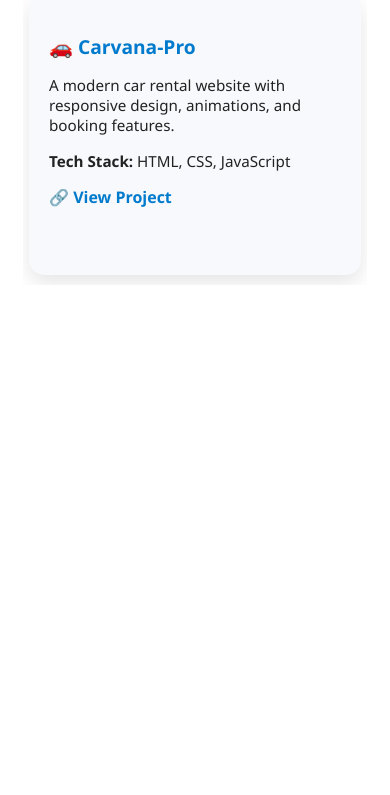
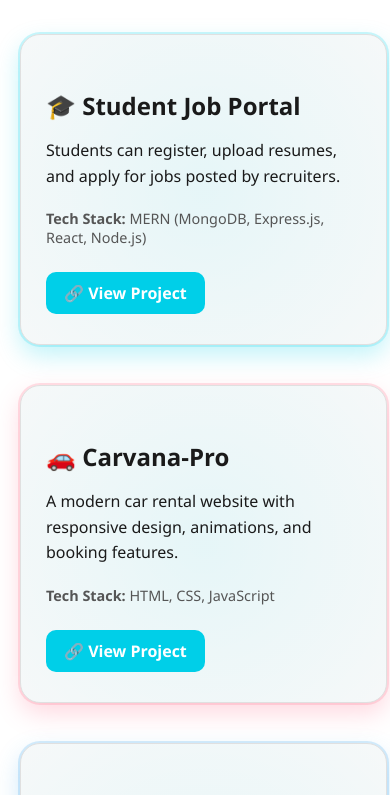
Before and after one commit to barasiya/Aakash-PORTFOLIO-2025, a plain HTML site: page Projects.html in a window 390 px wide. Shown: the part 146-941 px from the top of the page. Before the commit the page ends 844 px from the top, so only its background shows below. Drawn offline with Linux system fonts and the light colour scheme; a web font is replaced by a local one.

Commit message:
Add files via upload

```diff
--- a/Projects.css
+++ b/Projects.css
@@ -1,134 +1,189 @@
-/* ===== Projects Section ===== */
-.projects-section {
-  padding: 60px 20px;
-  background: #ffffff;
-  font-family: 'Segoe UI', sans-serif;
-  color: #222222;
+/* ========== ROOT VARIABLES ========== */
+:root {
+  --bg-color: #ffffff;
+  --card-bg: #f9f9f9;
+  --text-color: #1a1a1a;
+  --highlight: #00cfe8;
+  --shadow-color: rgba(0, 207, 232, 0.25);
+  --shadow-hover: rgba(0, 207, 232, 0.35);
+  --border-radius: 20px;
+  --font-family: 'Segoe UI', sans-serif;
 }
 
-/* ===== Section Title ===== */
+/* ========== GLOBAL STYLES ========== */
+body {
+  margin: 0;
+  padding: 0;
+  font-family: var(--font-family);
+  background-color: var(--bg-color);
+  color: var(--text-color);
+}
+
+/* ========== SECTION STYLING ========== */
+.section {
+  padding: 60px 20px;
+  max-width: 1300px;
+  margin: auto;
+}
+
 .section-title {
   text-align: center;
-  font-size: 2.2rem;
-  color: #0c4a6e;
-  margin-bottom: 15px;
+  font-size: 2.8rem;
+  color: var(--highlight);
+  margin-bottom: 50px;
+  letter-spacing: 1px;
 }
 
-.section-title span {
-  color: #00c9ff;
-}
-
-/* ===== Scroll Hint for Mobile ===== */
-.scroll-hint-mobile {
-  display: none;
-  text-align: center;
-  font-size: 1rem;
-  color: #888;
-  margin-bottom: 10px;
-}
-
-/* ===== Container ===== */
+/* ========== PROJECTS CONTAINER ========== */
 .projects-container {
   display: flex;
   flex-wrap: wrap;
+  gap: 40px;
   justify-content: center;
-  gap: 2rem;
 }
 
-/* ===== Individual Project Box (3D Styled) ===== */
+/* ========== BASE PROJECT CARD ========== */
 .project-box {
-  background: #f7f9fc;
-  color: #222222;
-  border-radius: 15px;
-  padding: 20px;
+  background: var(--card-bg);
+  padding: 30px 25px;
+  border-radius: var(--border-radius);
   width: 100%;
   max-width: 350px;
-  transition: transform 0.4s ease, box-shadow 0.4s ease;
-  box-shadow: 0 8px 20px rgba(0, 0, 0, 0.06);
-  perspective: 1000px;
+  transition: all 0.4s ease;
   transform-style: preserve-3d;
-  will-change: transform;
+  transform: perspective(1000px);
+  border: 1px solid #e0e0e0;
+  cursor: pointer;
+  position: relative;
+  overflow: hidden;
+  z-index: 1;
 }
 
-/* Hover Effect (All Devices Now) */
-.project-box:hover {
-  transform: rotateX(6deg) rotateY(6deg) scale(1.03);
-  box-shadow: 0 25px 35px rgba(0, 0, 0, 0.2);
+/* 3D Floating Effect Layer */
+.project-box::before {
+  content: '';
+  position: absolute;
+  top: -50%;
+  left: -50%;
+  width: 200%;
+  height: 200%;
+  background: radial-gradient(circle, rgba(0, 207, 232, 0.08), transparent 60%);
+  transform: rotate(25deg);
+  z-index: 0;
 }
 
-/* ===== Project Content ===== */
+/* ========== PROJECT CONTENT ========== */
 .project-title {
-  font-size: 1.3rem;
-  margin-bottom: 10px;
-  color: #007acc;
+  font-size: 1.5rem;
+  margin-bottom: 15px;
+  z-index: 1;
+  position: relative;
 }
 
 .project-desc {
   font-size: 1rem;
-  margin-bottom: 10px;
+  margin-bottom: 20px;
+  line-height: 1.6;
+  z-index: 1;
+  position: relative;
 }
 
 .project-tech {
   font-size: 0.9rem;
-  margin-bottom: 15px;
+  margin-bottom: 25px;
+  color: #555;
+  z-index: 1;
+  position: relative;
 }
 
+/* ========== PROJECT LINK ========== */
 .project-link {
+  display: inline-block;
+  padding: 10px 18px;
+  background-color: var(--highlight);
+  color: #fff;
   text-decoration: none;
-  color: #007acc;
-  font-weight: bold;
-  border-bottom: 1px solid transparent;
-  transition: border-color 0.3s;
+  border-radius: 10px;
+  font-weight: 600;
+  transition: all 0.3s ease;
+  z-index: 1;
+  position: relative;
 }
 
 .project-link:hover {
-  border-color: #007acc;
+  background-color: #00b4cc;
+  transform: scale(1.05);
 }
 
-/* ===== Responsive Design (Same 3D look on mobile) ===== */
+/* ========== COLOR VARIANTS (7 styles) ========== */
+.color1 {
+  box-shadow: 0 0 0 2px rgba(0, 207, 232, 0.2), 0 10px 25px rgba(0, 207, 232, 0.25);
+}
+.color1:hover {
+  transform: perspective(1000px) rotateY(4deg) translateY(-10px) scale(1.03);
+  box-shadow: 0 0 0 3px rgba(0, 207, 232, 0.35), 0 15px 40px rgba(0, 207, 232, 0.35);
+}
+
+.color2 {
+  box-shadow: 0 0 0 2px rgba(255, 99, 132, 0.2), 0 10px 25px rgba(255, 99, 132, 0.25);
+}
+.color2:hover {
+  transform: perspective(1000px) rotateY(4deg) translateY(-10px) scale(1.03);
+  box-shadow: 0 0 0 3px rgba(255, 99, 132, 0.35), 0 15px 40px rgba(255, 99, 132, 0.35);
+}
+
+.color3 {
+  box-shadow: 0 0 0 2px rgba(54, 162, 235, 0.2), 0 10px 25px rgba(54, 162, 235, 0.25);
+}
+.color3:hover {
+  transform: perspective(1000px) rotateY(4deg) translateY(-10px) scale(1.03);
+  box-shadow: 0 0 0 3px rgba(54, 162, 235, 0.35), 0 15px 40px rgba(54, 162, 235, 0.35);
+}
+
+.color4 {
+  box-shadow: 0 0 0 2px rgba(255, 206, 86, 0.2), 0 10px 25px rgba(255, 206, 86, 0.25);
+}
+.color4:hover {
+  transform: perspective(1000px) rotateY(4deg) translateY(-10px) scale(1.03);
+  box-shadow: 0 0 0 3px rgba(255, 206, 86, 0.35), 0 15px 40px rgba(255, 206, 86, 0.35);
+}
+
+.color5 {
+  box-shadow: 0 0 0 2px rgba(75, 192, 192, 0.2), 0 10px 25px rgba(75, 192, 192, 0.25);
+}
+.color5:hover {
+  transform: perspective(1000px) rotateY(4deg) translateY(-10px) scale(1.03);
+  box-shadow: 0 0 0 3px rgba(75, 192, 192, 0.35), 0 15px 40px rgba(75, 192, 192, 0.35);
+}
+
+.color6 {
+  box-shadow: 0 0 0 2px rgba(153, 102, 255, 0.2), 0 10px 25px rgba(153, 102, 255, 0.25);
+}
+.color6:hover {
+  transform: perspective(1000px) rotateY(4deg) translateY(-10px) scale(1.03);
+  box-shadow: 0 0 0 3px rgba(153, 102, 255, 0.35), 0 15px 40px rgba(153, 102, 255, 0.35);
+}
+
+.color7 {
+  box-shadow: 0 0 0 2px rgba(255, 159, 64, 0.2), 0 10px 25px rgba(255, 159, 64, 0.25);
+}
+.color7:hover {
+  transform: perspective(1000px) rotateY(4deg) translateY(-10px) scale(1.03);
+  box-shadow: 0 0 0 3px rgba(255, 159, 64, 0.35), 0 15px 40px rgba(255, 159, 64, 0.35);
+}
+
+/* ========== RESPONSIVE ========== */
 @media (max-width: 768px) {
-  .projects-section {
-    padding: 40px 15px;
-  }
-
-  .scroll-hint-mobile {
-    display: block;
-    animation: bounceHint 2s infinite;
-  }
-
-  @keyframes bounceHint {
-    0%, 100% { transform: translateX(0); }
-    50% { transform: translateX(-10px); }
-  }
-
   .projects-container {
-    flex-wrap: nowrap;
-    overflow-x: auto;
-    scroll-snap-type: x mandatory;
-    gap: 1.5rem;
-    padding-bottom: 10px;
+    flex-direction: column;
+    align-items: center;
   }
 
   .project-box {
-    flex: 0 0 85%;
-    max-width: 85%;
-    scroll-snap-align: center;
-    padding: 20px;
-    box-shadow: 0 8px 20px rgba(0, 0, 0, 0.1);
-    transition: transform 0.3s ease;
+    width: 90%;
   }
 
-  .project-box:active {
-    transform: scale(0.97) rotateX(2deg) rotateY(2deg);
-    box-shadow: 0 15px 30px rgba(0, 0, 0, 0.2);
-  }
-
-  .project-title {
-    font-size: 1.2rem;
-  }
-
-  .project-desc,
-  .project-tech {
-    font-size: 0.95rem;
+  .section-title {
+    font-size: 2rem;
   }
 }
--- a/Projects.html
+++ b/Projects.html
@@ -1,10 +1,12 @@
 <!DOCTYPE html>
 <html lang="en">
 <head>
-  <meta charset="UTF-8">
-  <meta name="viewport" content="width=device-width, initial-scale=1.0">
-  <title>Aakash Portfolio</title>
+  <meta charset="UTF-8" />
+  <meta name="viewport" content="width=device-width, initial-scale=1.0"/>
+  <title>Aakash Portfolio - Projects</title>
   <link rel="stylesheet" href="projects.css">
+  <link rel="preconnect" href="https://fonts.googleapis.com">
+  <link href="https://fonts.googleapis.com/css2?family=Segoe+UI:wght@400;600;700&display=swap" rel="stylesheet">
 </head>
 <body>
 
@@ -14,7 +16,7 @@
 
   <div class="projects-container">
     <!-- Project 1 -->
-      <div class="project-box">
+    <div class="project-box color1">
       <h3 class="project-title">🎓 Student Job Portal</h3>
       <p class="project-desc">
         Students can register, upload resumes, and apply for jobs posted by recruiters.
@@ -24,7 +26,7 @@
     </div>
 
     <!-- Project 2 -->
-      <div class="project-box">
+    <div class="project-box color2">
       <h3 class="project-title">🚗 Carvana-Pro</h3>
       <p class="project-desc">
         A modern car rental website with responsive design, animations, and booking features.
@@ -34,7 +36,7 @@
     </div>
 
     <!-- Project 3 -->
-      <div class="project-box">
+    <div class="project-box color3">
       <h3 class="project-title">🏥 Hospital Management System</h3>
       <p class="project-desc">
         Web-based platform for managing patient records, appointments, billing, and doctors.
@@ -45,5 +47,6 @@
   </div>
 </section>
 
+
 </body>
 </html>
```
Also changed, not shown: index.html (+8 -6 lines). Lines whose indentation alone changed are shown as unchanged.
